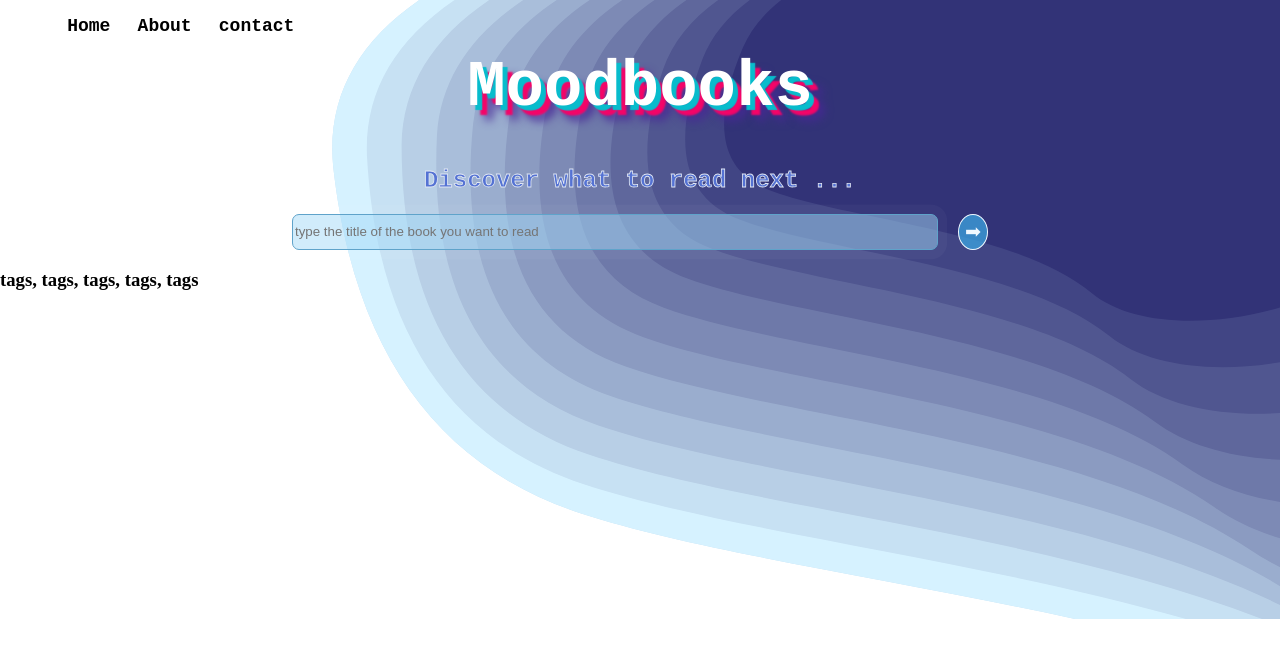
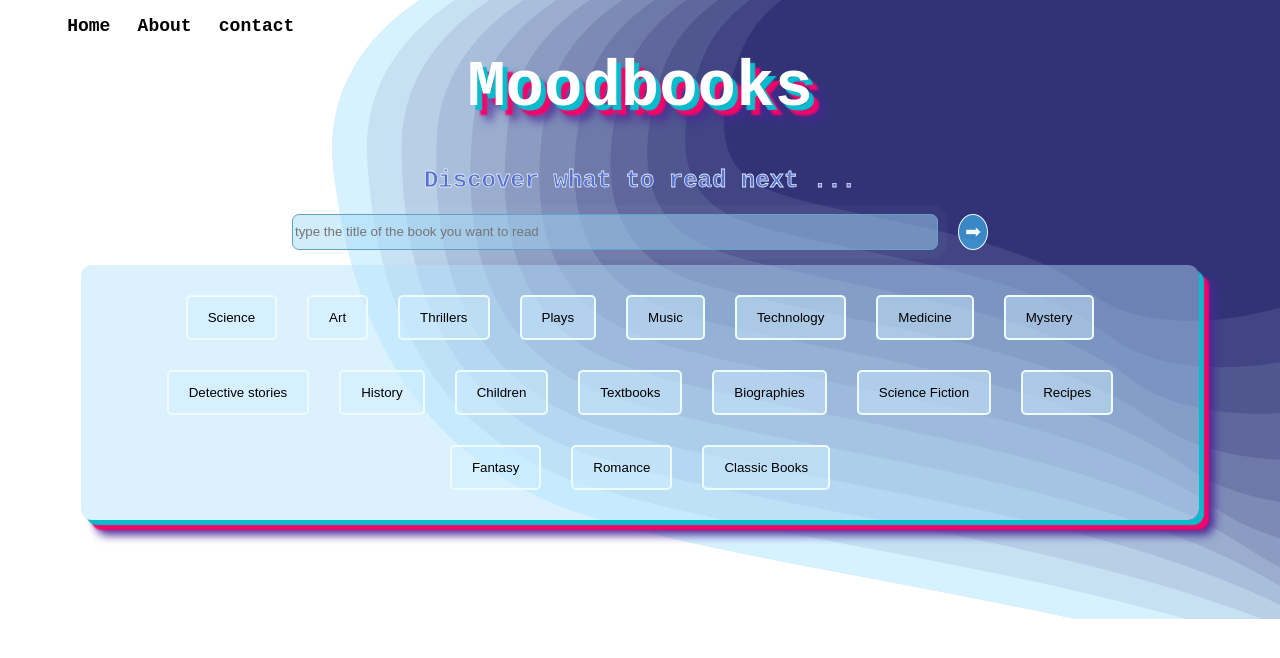
Before and after one commit to stev-dev/moodbooks-reactjs, a React (Create React App) app: page / in a window 1280 px wide. Shown: the top 658 px of the page. Built offline with nearby package versions, Linux system fonts and the light colour scheme.

Commit message:
render book tags extracted from the  helper module:sparkles:

```diff
--- a/src/components/bookTags.jsx
+++ b/src/components/bookTags.jsx
@@ -1,9 +1,10 @@
 import React from 'react'
+import tags from '../helper'
 
 export default function BookTags() {
     return (
-        <div>
-            <h3>tags, tags, tags, tags, tags</h3>
+        <div id="tags-box">
+            {tags.map(tag => <button class="tag" onclick="categorySearch(event)">{tag}</button>)}
         </div>
     )
 }
--- a/src/components/navbar.jsx
+++ b/src/components/navbar.jsx
@@ -26,7 +26,7 @@ const ulStyles = {
 
 
 const liStyle = {
-    marginLeft: 1.7*16,/*1rem = 1rem equals the font size of the html element (16px)*/
+    marginLeft: '1.7rem',//i did this calculation befor h_h 1.7*16,/*1rem = 1rem equals the font size of the html element (16px)*/
     fontSize: 'large',
     fontWeight: 'bold',
     fontFamily: 'monospace courier '
--- /dev/null
+++ b/src/helper.js
@@ -0,0 +1,28 @@
+let htmlContentRegex = />\w+\s?\w+</g
+
+let searchStr = `>Science</button>
+<button class="tag" onclick="categorySearch(event)">Art</button>
+<button class="tag" onclick="categorySearch(event)">Thrillers</button>
+<button class="tag" onclick="categorySearch(event)">Plays</button>
+<button class="tag" onclick="categorySearch(event)">Music</button>
+<button class="tag" onclick="categorySearch(event)">Technology</button>
+<button class="tag" onclick="categorySearch(event)">Medicine</button>
+<button class="tag" onclick="categorySearch(event)">Mystery</button>
+<button class="tag" onclick="categorySearch(event)">Detective stories</button>
+<button class="tag" onclick="categorySearch(event)">History</button>
+<button class="tag" onclick="categorySearch(event)">Children</button>
+<button class="tag" onclick="categorySearch(event)">Textbooks</button>
+<button class="tag" onclick="categorySearch(event)">Biographies</button>
+<button class="tag" onclick="categorySearch(event)">Science Fiction</button>
+<button class="tag" onclick="categorySearch(event)">Recipes</button>
+<button class="tag" onclick="categorySearch(event)">Fantasy</button>
+<button class="tag" onclick="categorySearch(event)">Romance</button>
+<button class="tag" onclick="categorySearch(event)">Classic Books<"`
+
+let matches = [...searchStr.match(htmlContentRegex)]
+let htmlTags = matches.map(elem => elem.slice(1,-1))
+
+export default htmlTags
+//let htmlContentValues = matches.map(elem => elem.slice(1,-1))
+//console.log(htmlContentValues)
+//console.log(matches[0].slice(1,-1))
```
